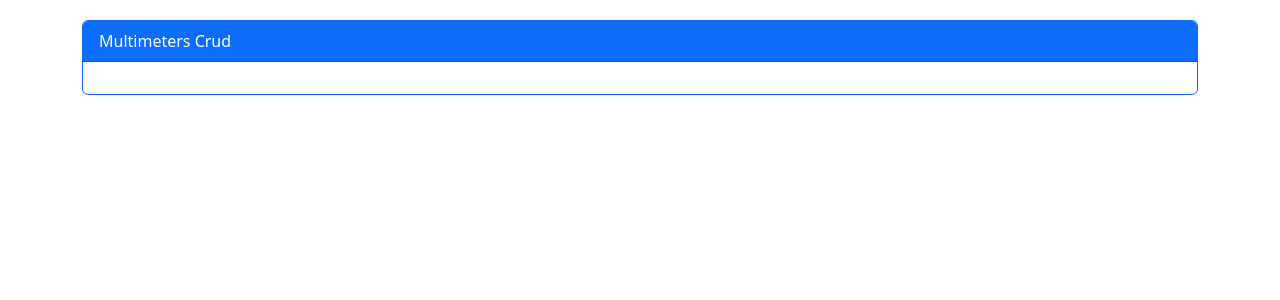
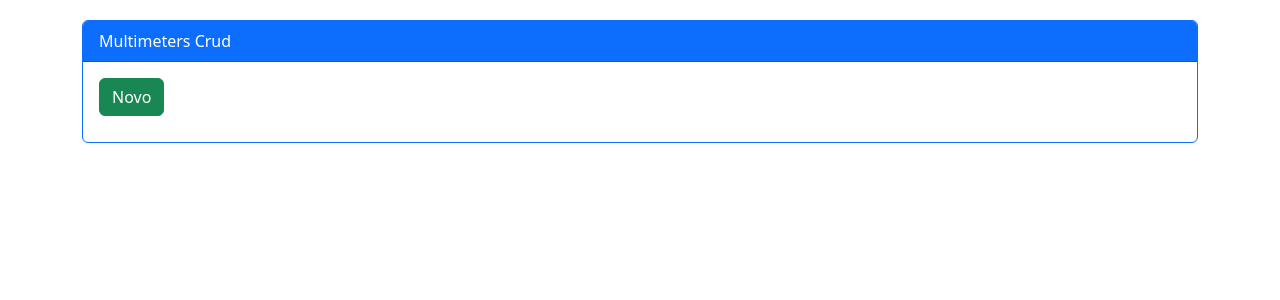
Before and after one commit to Adyson-Lima/multimeters_web, a React (Create React App) app: page / in a window 1280 px wide. Shown: the top 300 px of the page. Built offline with nearby package versions, Linux system fonts and the light colour scheme.

Commit message:
5° commit - tdd tela Multimeters: Existe Link Novo em Multimeters? GREEN

```diff
--- a/src/pages/Multimeters/index.js
+++ b/src/pages/Multimeters/index.js
@@ -10,6 +10,10 @@
       </div>
       <div className="card-body">
 
+      <Link data-testid="mylink" className="btn btn-success" style={{marginBottom: '10px'}}
+          to="/newupdate/0">Novo
+      </Link>
+
       </div>
     </div>
   );
```
Also changed, not shown: 1 other file (tests, documents, lock files or other folders).
